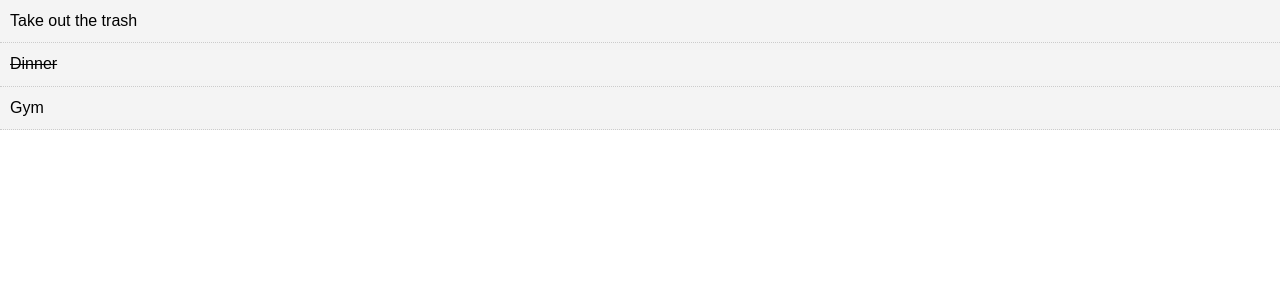
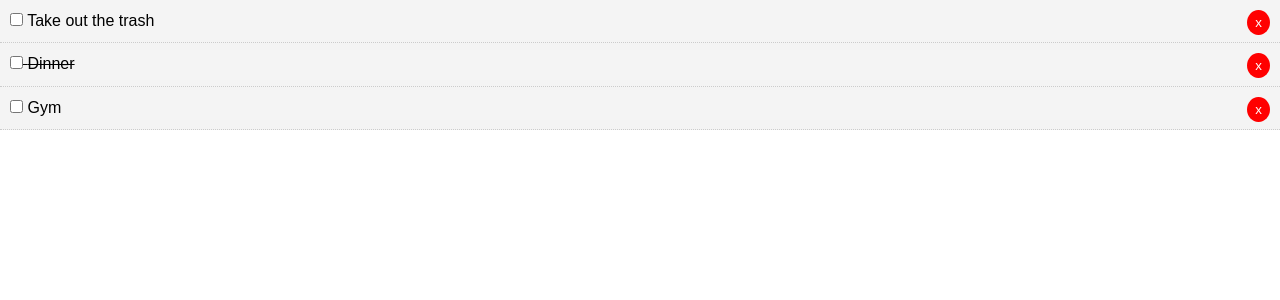
Before and after one commit to LeoBelanger/react-todo-list, a React (Create React App) app: page / in a window 1280 px wide. Shown: the top 300 px of the page. Built offline with nearby package versions, Linux system fonts and the light colour scheme; the HTML template or start-up script is replaced by a standard one.

Commit message:
added checkbox with event that propogates up to change state and add styling, added delete skeleton

```diff
--- a/src/App.js
+++ b/src/App.js
@@ -22,10 +22,28 @@ class App extends Component {
       }
     ]
   }
+
+  // Toggle complete
+  markComplete = (id) => {
+    this.setState({ todos: this.state.todos.map(todo => {
+      if(todo.id === id) {
+        todo.completed = !todo.completed; // set it to other value
+      }
+      return todo;
+    }) });
+  }
+
+  // Delete todo
+  deleteTodo = (id) => {
+
+  }
+
   render() {
     return (
       <div className="App">
-        <Todos todos={this.state.todos} />
+        <Todos todos={this.state.todos}
+               markComplete={this.markComplete}
+               deleteTodo={this.deleteTodo} />
       </div>
     );
   }
--- a/src/components/TodoItem.js
+++ b/src/components/TodoItem.js
@@ -10,11 +10,21 @@ getStyle = () => {
     textDecoration: this.props.todo.completed ? 'line-through' : 'none'
   }
 }
+  markComplete = (e) => {
+    console.log(this.props)
+  }
+
 
   render() {
+    const { id, title } = this.props.todo;
+
     return (
       <div style={this.getStyle()}>
-        <p>{ this.props.todo.title }</p>
+        <p>
+          <input type="checkbox" onChange={this.props.markComplete.bind(this, id)}/> {' '}
+          { title }
+          <button style={btnStyle} onClick={this.props.deleteTodo.bind(this, id)}>x</button>
+        </p>
       </div>
     )
   }
@@ -25,6 +35,14 @@ TodoItem.propTypes = {
   todo: PropTypes.object.isRequired
 }
 
-
+const btnStyle = {
+  background: '#ff0000',
+  color: '#fff',
+  border: 'none',
+  padding: '5px 8px',
+  borderRadius: '50%',
+  cursor: 'pointer',
+  float: 'right'
+}
 
 export default TodoItem
--- a/src/components/Todos.js
+++ b/src/components/Todos.js
@@ -5,7 +5,10 @@ import PropTypes from 'prop-types';
 class Todos extends Component {
   render() {
     return this.props.todos.map((todo) => (
-      <TodoItem key={todo.id} todo={todo}/>
+      <TodoItem key={todo.id}
+                todo={todo}
+                markComplete={this.props.markComplete}
+                deleteTodo={this.props.deleteTodo}/>
     ));
   }
 }
```
